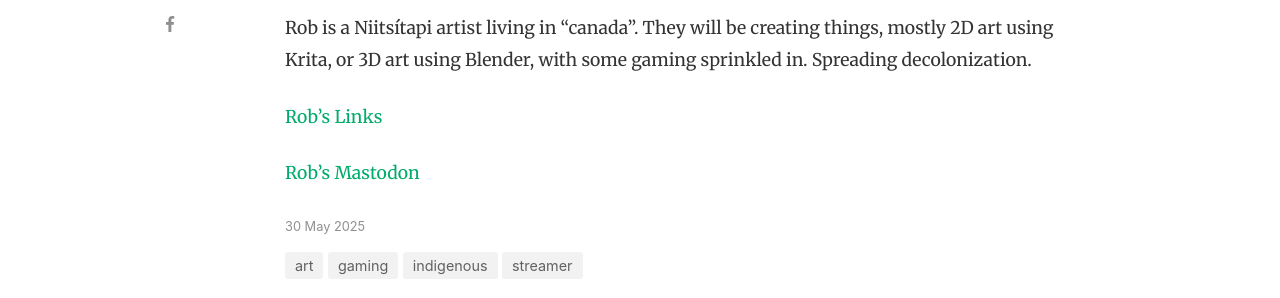
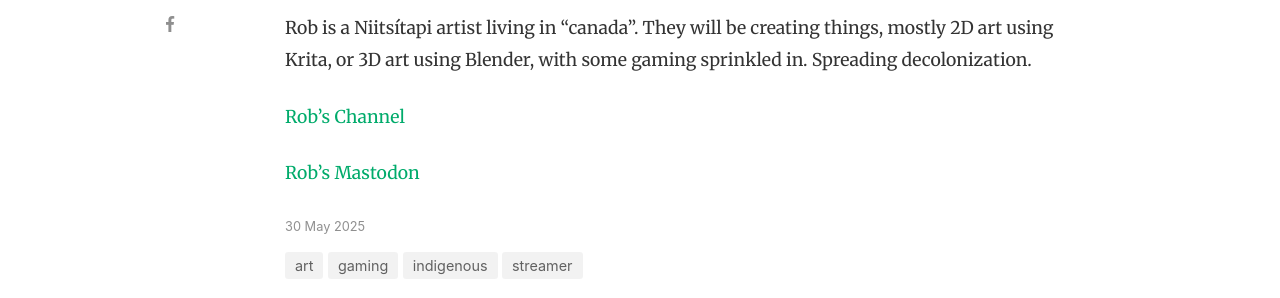
Before and after one commit to StreetCatLove/recs, a Jekyll site: the page built from _posts/2025-05-30-rob.md, in a window 1280 px wide and 900 px high, scrolled down 573 px. Shown: the part 154-452 px from the top of the window. Built offline with Jekyll 4.4.1, drawn with Linux system fonts in a browser that asks for light colours; nearby versions of some CDN libraries; comment, search, counter and statistics services are not loaded.

Commit message:
Update 2025-05-30-rob.md

```diff
--- a/_posts/2025-05-30-rob.md
+++ b/_posts/2025-05-30-rob.md
@@ -13,6 +13,6 @@
 
 Rob is a Niitsítapi artist living in "canada". They will be creating things, mostly 2D art using Krita, or 3D art using Blender, with some gaming sprinkled in. Spreading decolonization.
 
-<a href="https://www.twitch.tv/robmblind">Rob's Links</a>
+<a href="https://www.twitch.tv/robmblind">Rob's Channel</a>
 
 <a href="https://mastodon.social/@RobMBlind">Rob's Mastodon
```
